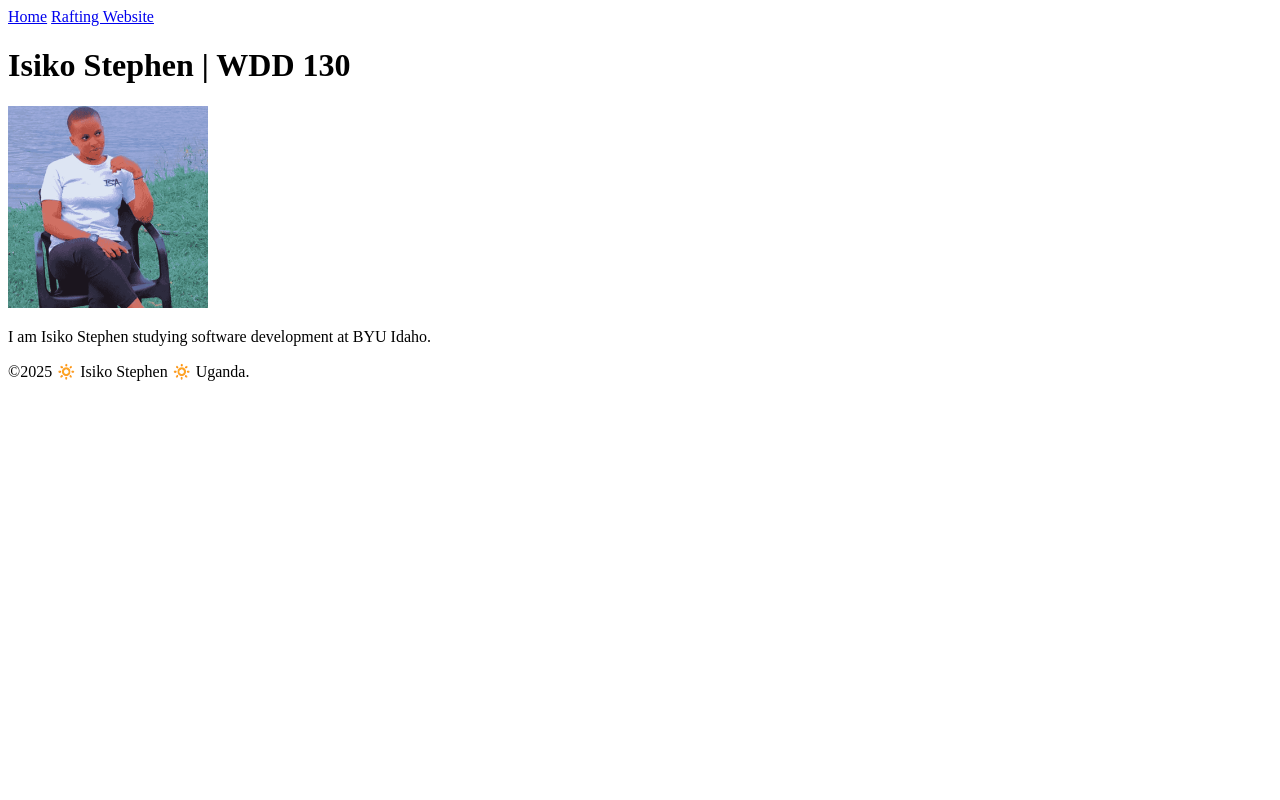
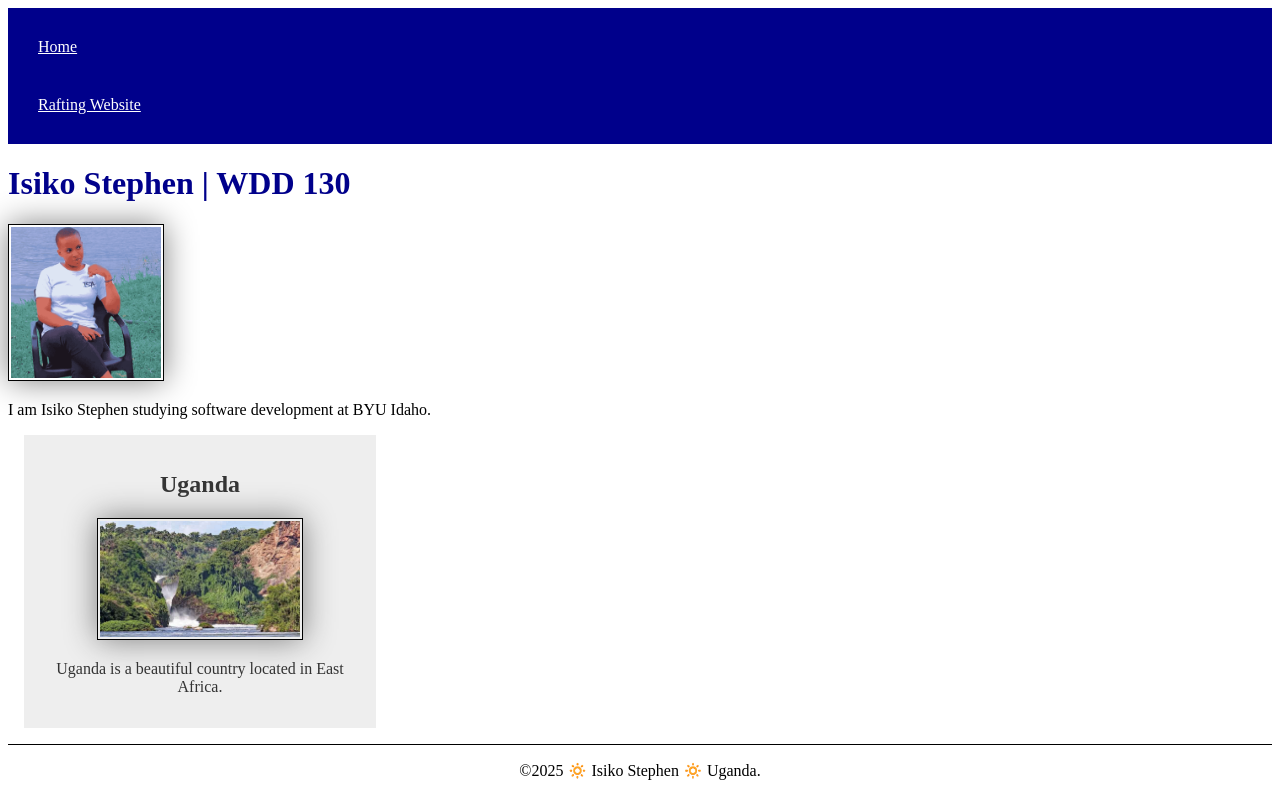
Before and after one commit to aistev1/wdd130, a plain HTML site: page index.html in a window 1280 px wide. Drawn offline with Linux system fonts and the light colour scheme.

Commit message:
new update

```diff
--- a/index.html
+++ b/index.html
@@ -4,6 +4,9 @@
     <meta charset="UTF-8">
     <meta name="viewport" content="width=device-width, initial-scale=1.0">
     <title>Isiko Stephen | WDD 130</title>
+    <meta name="description" content="This is Isiko Stephen learning web fundamentals and designing a home page">
+    <meta name="author" content="Isiko Stephen">
+    <link rel="stylesheet" href="styles/styles.css">
 </head>
 <body>
     <header>
@@ -21,6 +24,11 @@
         </p>
 
     </main>
+    <aside>
+        <h2>Uganda</h2>
+        <img src="images/uganda.jpeg" alt="Uganda">
+        <p>Uganda is a beautiful country located in East Africa.</p>
+    </aside>
 
     <footer>
         <p>
--- /dev/null
+++ b/styles/styles.css
@@ -0,0 +1,48 @@
+nav {
+background-color: darkblue;
+padding: 10px;
+}
+
+nav a {
+    color: white;
+    display: block;
+    padding: 20px;
+}
+h1 {
+    color: darkblue;
+}
+img {
+    width: 150px;
+    height: auto;
+    border: 1px solid black;
+    padding: 2px;
+    box-shadow: 0 0 30px grey;
+}
+p {
+    padding: 0;
+}
+main {
+    max-width: 840px;
+}
+main img {
+    width: 150px;
+    height: auto;
+}
+aside {
+    width: 20rem;
+    margin: 1rem;
+    bottom: 1px solid rgb(0 0 0 / 0.2);
+    padding: 1rem;
+    background-color: #eee;
+    color: #333;
+    text-align: center;
+}
+aside img {
+    width: 200px;
+    height: auto;
+}
+footer {
+    margin-top: 15px;
+    border-top: 1px solid #000;
+    text-align: center;
+}
```
Also changed, not shown: images/uganda.jpeg (added).
